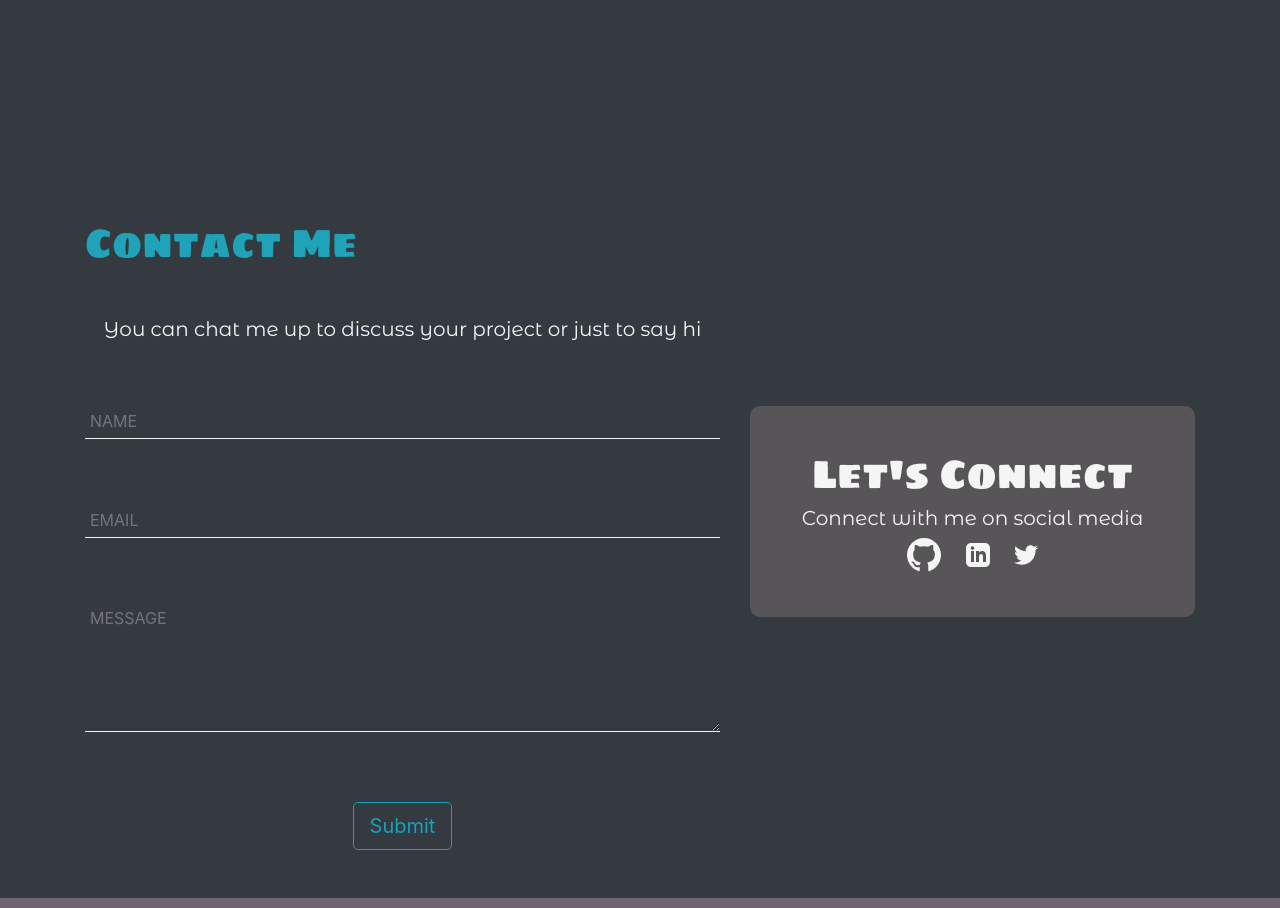
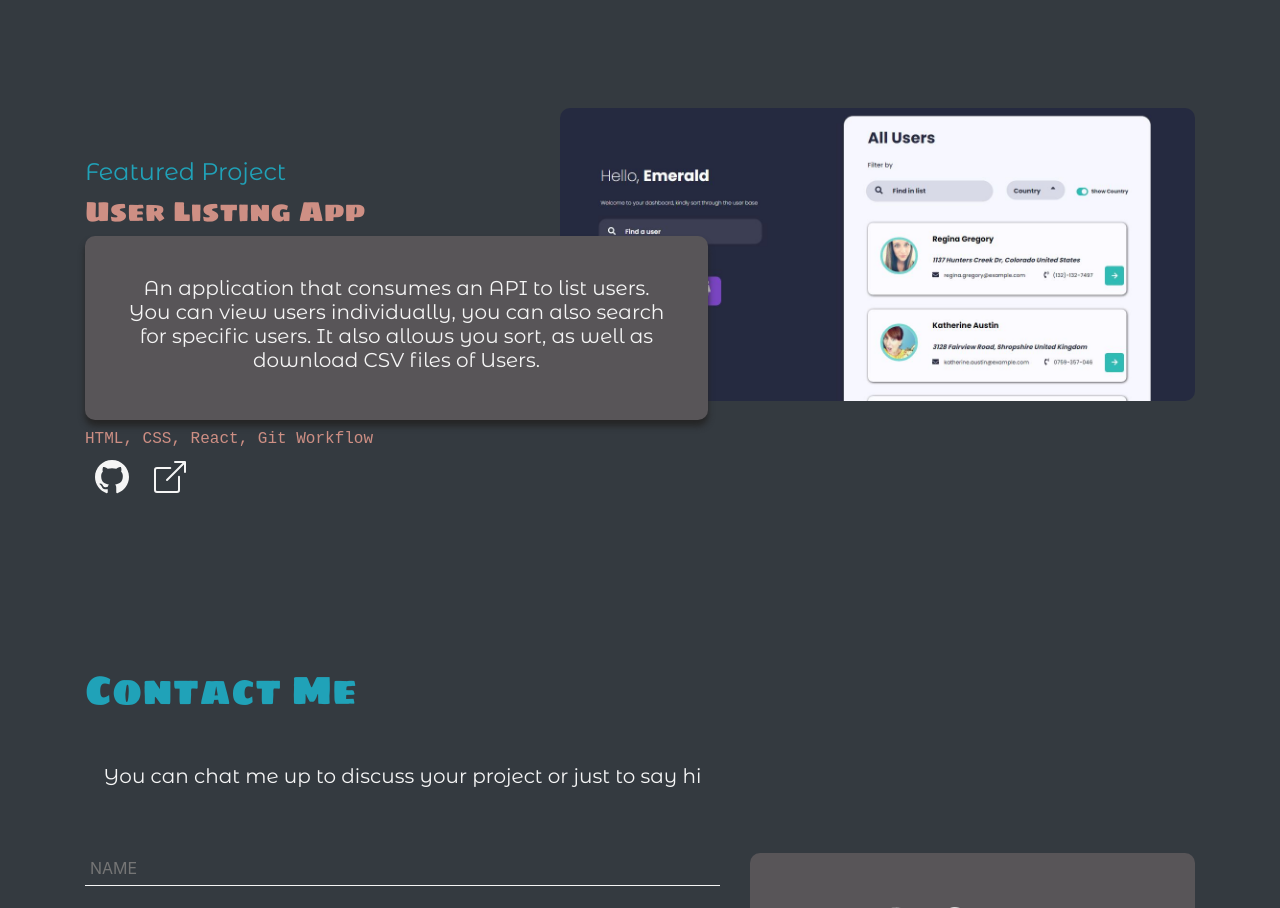
Before and after one commit to Shegs-Emma/personal-website, a plain HTML site: page index.html in a window 1280 px wide. Shown: the part 2627-3535 px from the top of the page. Drawn offline with nearby package versions, Linux system fonts and the light colour scheme; a web font is replaced by a local one.

Commit message:
Added Latest Project

```diff
--- a/index.html
+++ b/index.html
@@ -205,6 +205,38 @@
         </div>
 
 
+        <div class="row" id="project2" data-aos="fade-down" data-aos-delay="500" data-aos-duration="1000">
+            <div class="col-md-5 project2 disappear">
+                <h4>Featured Project</h4>
+                <h3>User Listing App</h3>
+                <div id="desc2">
+                    <h5>An application that consumes an API to list users. You can view users individually, you can also search for specific users. It also allows you sort, as well as download CSV files of Users.</h5>
+                </div>
+                <h6>HTML, CSS, React, Git Workflow</h6>
+                <a href="https://github.com/Shegs-Emma/Decagon_Task" target="_blank">
+                    <svg xmlns="http://www.w3.org/2000/svg" width="34" height="34" viewBox="0 0 24 24"
+                        fill="whitesmoke">
+                        <path
+                            d="M12 0c-6.626 0-12 5.373-12 12 0 5.302 3.438 9.8 8.207 11.387.599.111.793-.261.793-.577v-2.234c-3.338.726-4.033-1.416-4.033-1.416-.546-1.387-1.333-1.756-1.333-1.756-1.089-.745.083-.729.083-.729 1.205.084 1.839 1.237 1.839 1.237 1.07 1.834 2.807 1.304 3.492.997.107-.775.418-1.305.762-1.604-2.665-.305-5.467-1.334-5.467-5.931 0-1.311.469-2.381 1.236-3.221-.124-.303-.535-1.524.117-3.176 0 0 1.008-.322 3.301 1.23.957-.266 1.983-.399 3.003-.404 1.02.005 2.047.138 3.006.404 2.291-1.552 3.297-1.23 3.297-1.23.653 1.653.242 2.874.118 3.176.77.84 1.235 1.911 1.235 3.221 0 4.609-2.807 5.624-5.479 5.921.43.372.823 1.102.823 2.222v3.293c0 .319.192.694.801.576 4.765-1.589 8.199-6.086 8.199-11.386 0-6.627-5.373-12-12-12z" />
+                    </svg>
+                </a>
+                <a href="https://decagon-user-finder.herokuapp.com/" target="_blank">
+                    <svg width="2em" height="2em" viewBox="0 0 16 16" class="bi bi-box-arrow-up-right" fill="whitesmoke"
+                        xmlns="http://www.w3.org/2000/svg">
+                        <path fill-rule="evenodd"
+                            d="M8.636 3.5a.5.5 0 0 0-.5-.5H1.5A1.5 1.5 0 0 0 0 4.5v10A1.5 1.5 0 0 0 1.5 16h10a1.5 1.5 0 0 0 1.5-1.5V7.864a.5.5 0 0 0-1 0V14.5a.5.5 0 0 1-.5.5h-10a.5.5 0 0 1-.5-.5v-10a.5.5 0 0 1 .5-.5h6.636a.5.5 0 0 0 .5-.5z" />
+                        <path fill-rule="evenodd"
+                            d="M16 .5a.5.5 0 0 0-.5-.5h-5a.5.5 0 0 0 0 1h3.793L6.146 9.146a.5.5 0 1 0 .708.708L15 1.707V5.5a.5.5 0 0 0 1 0v-5z" />
+                    </svg>
+                </a>
+            </div>
+
+            <div class="col-md-7 projectHead">
+                <img id="decagon" src="./imgs/Decagon.JPG" />
+            </div>
+        </div>
+
+
         <h1 id="contact">Contact Me</h1>
         <div class="row" id="contactMe" data-aos="flip-left" data-aos-delay="500" data-aos-duration="1000">
             <div class="col-md-7">
--- a/style.css
+++ b/style.css
@@ -161,6 +161,10 @@ svg{
 
 .project h3, .project2 h3{
     color: #ce8f84;
+}
+
+#decagon {
+    width: 100%;
 }
 
 
```
Also changed, not shown: imgs/Decagon.JPG (added).
